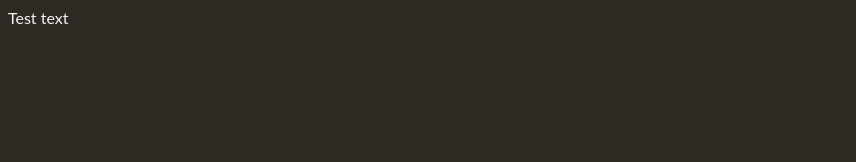
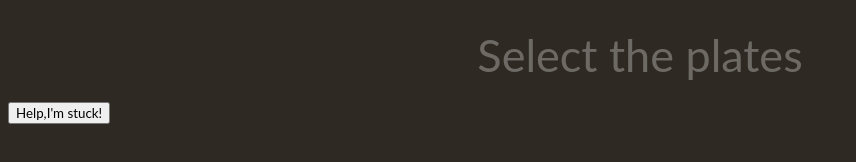
Before and after one commit to soola-sys/rss-selectors, a website built with webpack: page src/index.html in a window 1280 px wide. Shown: the whole page, without its empty margins (0-856 px from the left). Built offline with nearby package versions, Linux system fonts and the light colour scheme.

Commit message:
feat: move editor and plate into own View

```diff
--- a/src/components/app/app.ts
+++ b/src/components/app/app.ts
@@ -1,7 +1,10 @@
 import MainView from '../../components/view/main/main-view';
+import EditorView from '../../components/view/main/editor/editor-view';
+import PlatesView from '../../components/view/main/plates/plates-view';
 import WrapperView from '../../components/view/wrapper/wrapper';
 import AsideView from '../../components/view/aside/aside-view';
-export default class App {
+
+export class App {
   constructor() {
     this.createView();
   }
@@ -9,6 +12,11 @@ export default class App {
     const wrapper = new WrapperView();
     const mainView = new MainView();
     const aside = new AsideView();
+
+    const elementPlates = new PlatesView();
+    const editor = new EditorView();
+    mainView.getHtmlElement().append(elementPlates.getHtmlElement(), editor.getHtmlElement());
+
     wrapper.getHtmlElement().append(mainView.getHtmlElement(), aside.getHtmlElement());
     document.body.append(wrapper.getHtmlElement());
   }
--- /dev/null
+++ b/src/components/app/utils/button-creator.ts
@@ -0,0 +1,19 @@
+import View from '../../view/view';
+const cssClasses = {
+  BUTTON: 'help',
+};
+function testAlert() {
+  alert('hello');
+}
+
+export default class ButtonView extends View {
+  constructor() {
+    const elementParams = {
+      tagName: 'button',
+      classNames: [cssClasses.BUTTON],
+      textContent: "Help,I'm stuck!",
+      callback: testAlert,
+    };
+    super(elementParams);
+  }
+}
--- a/src/components/app/utils/element-creator.ts
+++ b/src/components/app/utils/element-creator.ts
@@ -3,12 +3,15 @@ import { IElementCreatorProps } from '../../../types/types';
 
 export default class ElementCreator implements IElementCreatorProps {
   private node: HTMLElement;
-  constructor({ tagName = 'div', classNames = [], textContent = '', parentNode }: IParam) {
+  constructor({ tagName = 'div', classNames = [], textContent = '', parentNode, callback }: IParam) {
     this.node = document.createElement(tagName);
     this.node.classList.add(...classNames);
     this.node.textContent = textContent;
     if (parentNode) {
       parentNode.append(this.node);
+    }
+    if (callback && typeof callback === 'function') {
+      this.node.addEventListener('click', (e) => callback(e));
     }
   }
 
@@ -19,6 +22,7 @@ export default class ElementCreator implements IElementCreatorProps {
       this.node.appendChild(child);
     }
   }
+
   appendChildren(children: Array<ChildNode>) {
     children.forEach((el) => {
       this.append(el);
--- /dev/null
+++ b/src/components/view/main/editor/editor-view.ts
@@ -0,0 +1,15 @@
+import View from '../../view';
+
+const cssClasses = {
+  EDITOR: 'editor',
+};
+
+export default class EditorView extends View {
+  constructor() {
+    const elementParams = {
+      tagName: 'div',
+      classNames: [cssClasses.EDITOR],
+    };
+    super(elementParams);
+  }
+}
--- a/src/components/view/main/main-view.ts
+++ b/src/components/view/main/main-view.ts
@@ -1,17 +1,15 @@
 import View from '../../view/view';
 import './main.css';
+
 const cssClasses = {
   MAIN: 'main',
 };
-
-const text = 'Test text';
 
 export default class MainView extends View {
   constructor() {
     const elementParams = {
       tagName: 'main',
       classNames: [cssClasses.MAIN],
-      textContent: text,
     };
     super(elementParams);
   }
--- a/src/components/view/main/main.css
+++ b/src/components/view/main/main.css
@@ -0,0 +1,7 @@
+.links {
+    position: fixed;
+    left: 0;
+    bottom: 0;
+    width: 100%;
+    text-align: center;
+}
--- /dev/null
+++ b/src/components/view/main/plates/plates-view.ts
@@ -0,0 +1,31 @@
+import View from '../../view';
+import ElementCreator from '../../../app/utils/element-creator';
+import ButtonView from '../../../app/utils/button-creator';
+
+const cssClasses = {
+  PLATES: 'plates',
+  HEADING: 'text',
+};
+
+const heading_title = 'Select the plates';
+
+export default class PlatesView extends View {
+  constructor() {
+    const elementParams = {
+      tagName: 'div',
+      classNames: [cssClasses.PLATES],
+    };
+    super(elementParams);
+    this.configureHeader();
+  }
+  configureHeader() {
+    const elementHeader = new ElementCreator({
+      tagName: 'h2',
+      classNames: [cssClasses.HEADING],
+      textContent: heading_title,
+    });
+    const helpBtn = new ButtonView();
+    this.elementCreator.append(elementHeader);
+    this.elementCreator.append(helpBtn.getHtmlElement());
+  }
+}
--- /dev/null
+++ b/src/components/view/main/plates/plates.css
@@ -0,0 +1,14 @@
+.plates {
+    display: flex;
+    align-items: center;
+    flex-direction: column;
+    margin-bottom: 50px;
+}
+
+.help {
+    background: rgba(0, 0, 0, 0.2);
+    padding: 8px 15px 10px;
+    border-radius: 20px;
+    text-decoration: none;
+    color: whitesmoke;
+}
--- a/src/components/view/view.ts
+++ b/src/components/view/view.ts
@@ -1,7 +1,7 @@
 import ElementCreator from '../../components/app/utils/element-creator';
 import { IParam } from '../../types/types';
 export default class View {
-  private elementCreator;
+  public elementCreator;
   constructor(params: IParam) {
     this.elementCreator = this.createView(params);
   }
@@ -13,6 +13,7 @@ export default class View {
       tagName: params.tagName,
       classNames: params.classNames,
       textContent: params.textContent,
+      callback: params.callback,
     };
     const elementCreator = new ElementCreator(elementParams);
     return elementCreator;
--- a/src/index.html
+++ b/src/index.html
@@ -3,7 +3,7 @@
   <head>
     <meta charset="UTF-8" />
     <meta name="viewport" content="width=device-width, initial-scale=1.0" />
-    <title>Rss-Selectors</title>
+    <title>rss-css-selectors</title>
     <link rel="icon" type="image/x-icon" href="../" />
   </head>
   <body>
--- a/src/index.ts
+++ b/src/index.ts
@@ -1,5 +1,5 @@
 import './style.css';
-import App from './components/app/app';
+import { App } from './components/app/app';
 
 const app: App = new App();
 console.log(app);
--- a/src/style.css
+++ b/src/style.css
@@ -10,6 +10,7 @@ html {
     box-sizing: border-box;
     font-family: "Exo 2", "Lato", "Helvetica Neue", sans-serif;
 }
+
 .text {
     color: rgba(255, 255, 255, .3);
     font-size: 45px;
@@ -26,16 +27,6 @@ body {
 
 .test-class {
     color: brown;
-}
-
-.editor {
-    display: flex;
-    font-family: menlo, monospace;
-    padding: 10px;
-    background-color: #1e1b17;
-    width: 70%;
-    margin: 0 auto;
-    border-radius: 4px;
 }
 
 .css-list, .html-list {
@@ -77,12 +68,7 @@ body {
     height: 100vh;
     flex: 1 1 auto;
 }
-.plates {
-    display: flex;
-    align-items: center;
-    flex-direction: column;
-    margin-bottom: 50px;
-}
+
 
 .table-wrapper {
     perspective: 400px;
@@ -97,13 +83,6 @@ body {
     background: #8a5d16;
     transform: rotateX(-40deg);
     transform-origin: top;
-}
-.links {
-    position: fixed;
-    left: 0;
-    bottom: 0;
-    width: 100%;
-    text-align: center;
 }
 
 .table {
--- a/src/types/types.ts
+++ b/src/types/types.ts
@@ -3,6 +3,7 @@ export interface IParam {
   classNames: string[];
   textContent?: string;
   parentNode?: HTMLElement;
+  callback?(e: Event): void;
 }
 export interface IElementCreatorProps {
   append(child: Node): void;
```
Also changed, not shown: src/components/view/main/editor/editor.css (added, +9 -0 lines).
